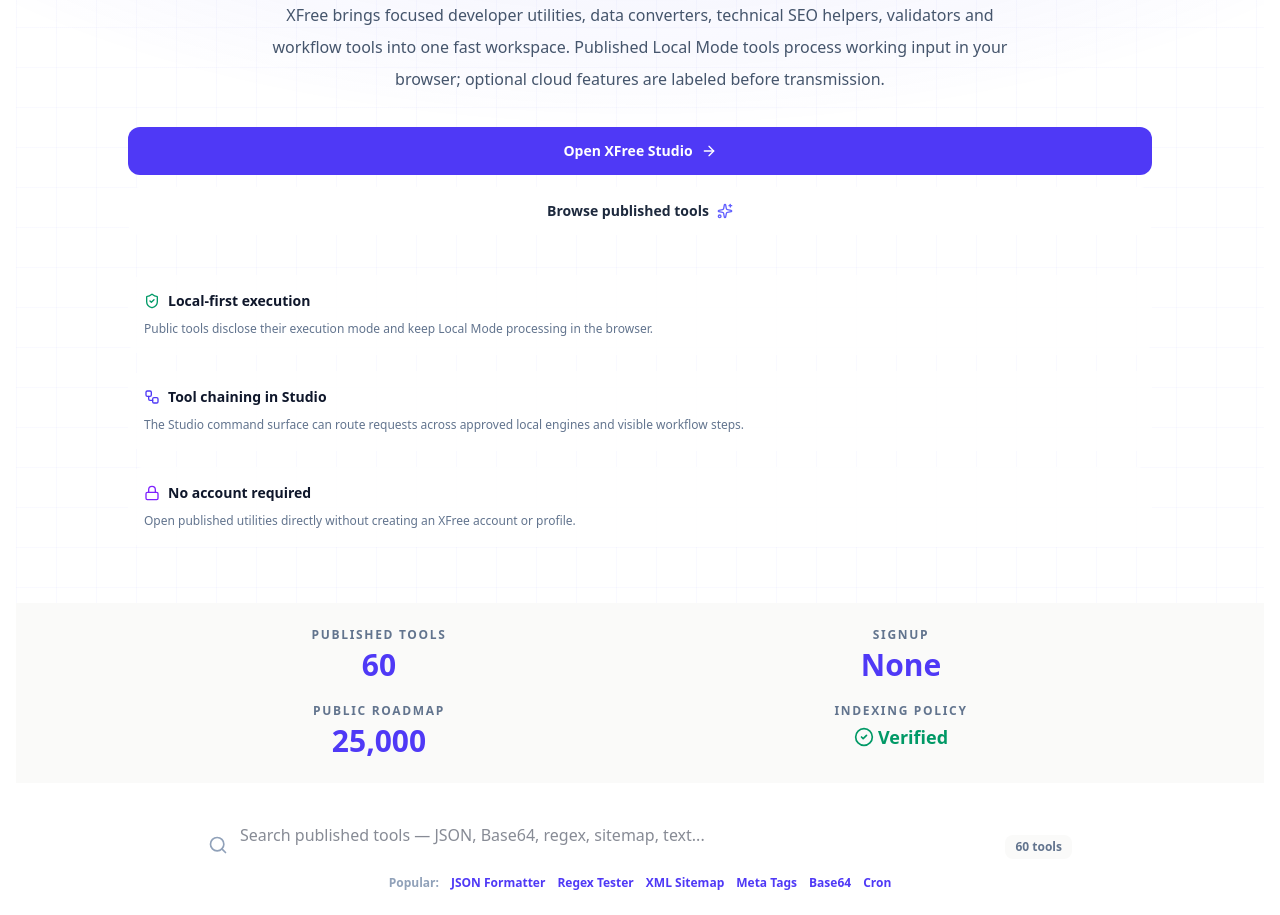
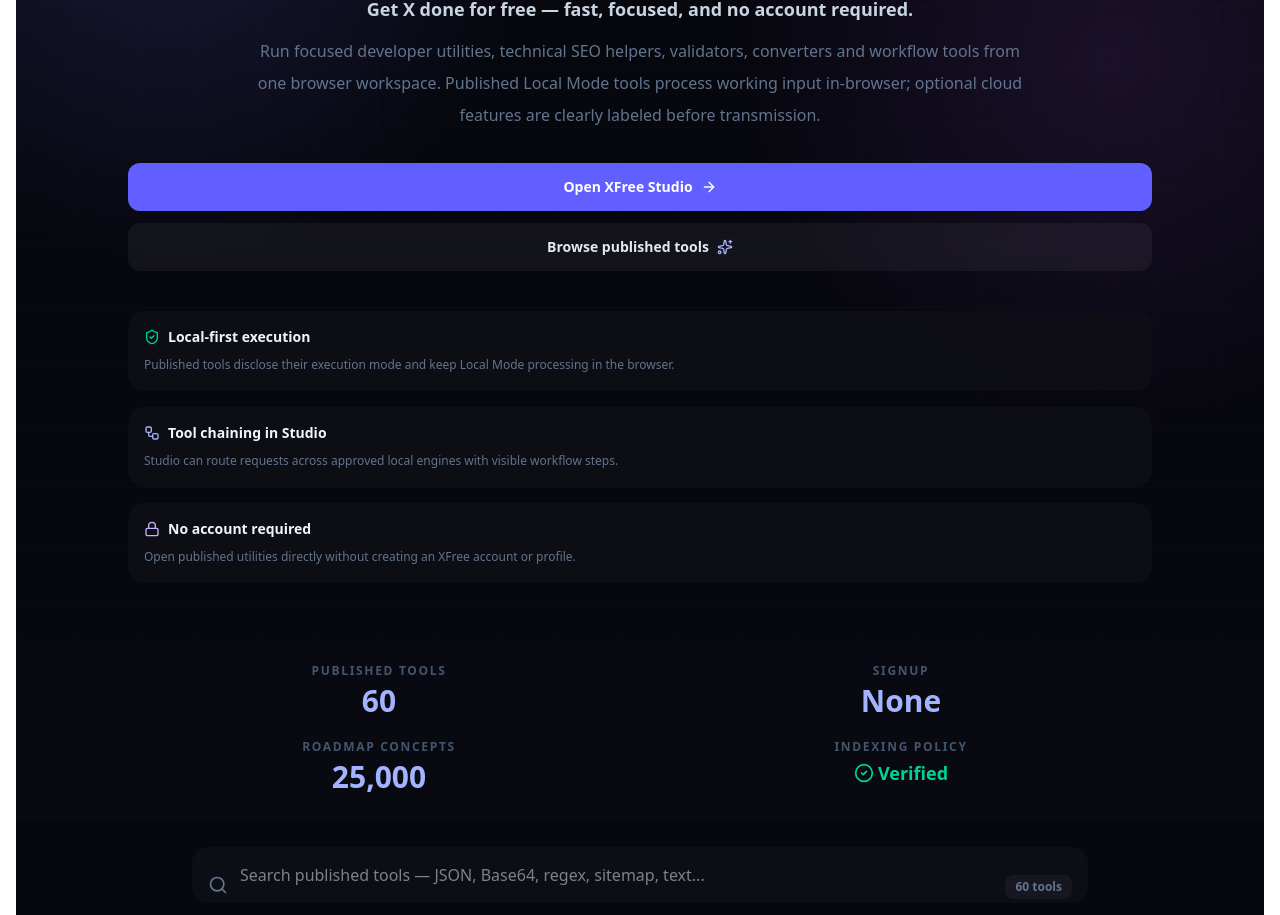
Before and after one commit to CodesbyFebin/xfree, a React (Vite) app: page / in a window 1280 px wide. Shown: the part 253-1168 px from the top of the page. Built offline with nearby package versions, Linux system fonts and the light colour scheme.

Commit message:
design(home): switch hero to dark reference direction D

```diff
--- a/src/components/HeroBanner.tsx
+++ b/src/components/HeroBanner.tsx
@@ -31,35 +31,36 @@
   onOpenStudio,
 }) => {
   useEffect(() => {
-    document.body.classList.add("xfree-home-light");
-    return () => document.body.classList.remove("xfree-home-light");
+    document.body.classList.add("xfree-home-dark");
+    return () => document.body.classList.remove("xfree-home-dark");
   }, []);
 
   return (
-    <section className="overflow-hidden rounded-[2rem] border border-slate-200 bg-white shadow-sm" aria-labelledby="home-hero-heading">
+    <section className="relative overflow-hidden rounded-[2rem] border border-indigo-500/10 bg-[#07070e] shadow-2xl shadow-black/30" aria-labelledby="home-hero-heading">
       <div className="relative px-5 py-14 sm:px-10 sm:py-16 lg:px-14 lg:py-20">
         <div
-          className="pointer-events-none absolute inset-0 opacity-90"
+          className="pointer-events-none absolute inset-0 opacity-100"
           aria-hidden="true"
           style={{
             backgroundImage:
-              "radial-gradient(ellipse 72% 52% at 50% -12%, rgba(99,102,241,.17), transparent), linear-gradient(rgba(99,102,241,.045) 1px, transparent 1px), linear-gradient(90deg, rgba(99,102,241,.045) 1px, transparent 1px)",
-            backgroundSize: "auto, 40px 40px, 40px 40px",
+              "radial-gradient(circle at 12% 8%, rgba(99,102,241,.18), transparent 28%), radial-gradient(circle at 88% 28%, rgba(168,85,247,.12), transparent 30%), linear-gradient(rgba(99,102,241,.025) 1px, transparent 1px), linear-gradient(90deg, rgba(99,102,241,.025) 1px, transparent 1px)",
+            backgroundSize: "auto, auto, 60px 60px, 60px 60px",
           }}
         />
 
         <div className="relative mx-auto max-w-5xl text-center">
-          <div className="mb-6 inline-flex items-center gap-2 rounded-full border border-indigo-200 bg-indigo-50 px-4 py-1.5 text-xs font-bold text-indigo-700">
-            <span className="h-2 w-2 rounded-full bg-emerald-500" aria-hidden="true" />
+          <div className="mb-7 inline-flex items-center gap-2 rounded-full border border-indigo-500/20 bg-indigo-500/10 px-4 py-1.5 text-xs font-bold text-indigo-300">
+            <span className="h-2 w-2 rounded-full bg-emerald-400 shadow-[0_0_16px_rgba(52,211,153,.75)]" aria-hidden="true" />
             {totalTools} published tools · Local Mode by default · No signup
           </div>
 
-          <h1 id="home-hero-heading" className="text-4xl font-black tracking-[-0.035em] text-slate-950 sm:text-5xl lg:text-6xl">
-            Free developer tools that <span className="bg-gradient-to-r from-indigo-600 via-violet-600 to-purple-500 bg-clip-text text-transparent">run in your browser</span>
+          <h1 id="home-hero-heading" className="text-4xl font-black tracking-[-0.04em] text-white sm:text-5xl lg:text-7xl">
+            Free Developer, SEO <span className="bg-gradient-to-r from-indigo-300 via-indigo-400 to-violet-400 bg-clip-text text-transparent">&amp; AI Tools</span>
           </h1>
 
-          <p className="mx-auto mt-6 max-w-3xl text-base leading-8 text-slate-600 sm:text-lg">
-            XFree brings focused developer utilities, data converters, technical SEO helpers, validators and workflow tools into one fast workspace. Published Local Mode tools process working input in your browser; optional cloud features are labeled before transmission.
+          <p className="mx-auto mt-4 max-w-3xl text-lg font-semibold text-slate-300 sm:text-xl">Get X done for free — fast, focused, and no account required.</p>
+          <p className="mx-auto mt-3 max-w-3xl text-base leading-8 text-slate-500 sm:text-lg">
+            Run focused developer utilities, technical SEO helpers, validators, converters and workflow tools from one browser workspace. Published Local Mode tools process working input in-browser; optional cloud features are clearly labeled before transmission.
           </p>
 
           <div className="mt-8 flex flex-col items-center justify-center gap-3 sm:flex-row">
@@ -70,7 +71,7 @@
                 event.preventDefault();
                 onOpenStudio();
               }}
-              className="inline-flex w-full items-center justify-center gap-2 rounded-xl bg-indigo-600 px-7 py-3.5 text-sm font-bold text-white shadow-lg shadow-indigo-600/20 transition hover:bg-indigo-700 focus-visible:outline-none focus-visible:ring-4 focus-visible:ring-indigo-200 sm:w-auto"
+              className="inline-flex w-full items-center justify-center gap-2 rounded-xl bg-indigo-500 px-7 py-3.5 text-sm font-bold text-white shadow-lg shadow-indigo-500/20 transition hover:bg-indigo-400 focus-visible:outline-none focus-visible:ring-4 focus-visible:ring-indigo-500/30 sm:w-auto"
             >
               Open XFree Studio
               <ArrowRight className="h-4 w-4" />
@@ -78,31 +79,31 @@
             <button
               type="button"
               onClick={onExploreFreeTools}
-              className="inline-flex w-full items-center justify-center gap-2 rounded-xl border border-slate-200 bg-white px-7 py-3.5 text-sm font-bold text-slate-800 shadow-sm transition hover:border-indigo-200 hover:bg-indigo-50 focus-visible:outline-none focus-visible:ring-4 focus-visible:ring-indigo-100 sm:w-auto"
+              className="inline-flex w-full items-center justify-center gap-2 rounded-xl border border-slate-700/70 bg-white/5 px-7 py-3.5 text-sm font-bold text-slate-200 backdrop-blur transition hover:border-indigo-400/40 hover:bg-indigo-500/10 focus-visible:outline-none focus-visible:ring-4 focus-visible:ring-indigo-500/20 sm:w-auto"
             >
               Browse published tools
-              <Sparkles className="h-4 w-4 text-indigo-500" />
+              <Sparkles className="h-4 w-4 text-indigo-300" />
             </button>
           </div>
 
           <div className="mt-10 grid gap-4 text-left sm:grid-cols-3">
-            <div className="rounded-2xl border border-slate-200 bg-white/90 p-4 shadow-sm">
-              <div className="flex items-center gap-2 text-sm font-bold text-slate-900">
-                <ShieldCheck className="h-4 w-4 text-emerald-600" />
+            <div className="rounded-2xl border border-slate-800/80 bg-[#0f0f17]/80 p-4 backdrop-blur">
+              <div className="flex items-center gap-2 text-sm font-bold text-slate-100">
+                <ShieldCheck className="h-4 w-4 text-emerald-400" />
                 Local-first execution
               </div>
-              <p className="mt-2 text-xs leading-5 text-slate-500">Public tools disclose their execution mode and keep Local Mode processing in the browser.</p>
+              <p className="mt-2 text-xs leading-5 text-slate-500">Published tools disclose their execution mode and keep Local Mode processing in the browser.</p>
             </div>
-            <div className="rounded-2xl border border-slate-200 bg-white/90 p-4 shadow-sm">
-              <div className="flex items-center gap-2 text-sm font-bold text-slate-900">
-                <Workflow className="h-4 w-4 text-indigo-600" />
+            <div className="rounded-2xl border border-slate-800/80 bg-[#0f0f17]/80 p-4 backdrop-blur">
+              <div className="flex items-center gap-2 text-sm font-bold text-slate-100">
+                <Workflow className="h-4 w-4 text-indigo-300" />
                 Tool chaining in Studio
               </div>
-              <p className="mt-2 text-xs leading-5 text-slate-500">The Studio command surface can route requests across approved local engines and visible workflow steps.</p>
+              <p className="mt-2 text-xs leading-5 text-slate-500">Studio can route requests across approved local engines with visible workflow steps.</p>
             </div>
-            <div className="rounded-2xl border border-slate-200 bg-white/90 p-4 shadow-sm">
-              <div className="flex items-center gap-2 text-sm font-bold text-slate-900">
-                <Lock className="h-4 w-4 text-violet-600" />
+            <div className="rounded-2xl border border-slate-800/80 bg-[#0f0f17]/80 p-4 backdrop-blur">
+              <div className="flex items-center gap-2 text-sm font-bold text-slate-100">
+                <Lock className="h-4 w-4 text-violet-300" />
                 No account required
               </div>
               <p className="mt-2 text-xs leading-5 text-slate-500">Open published utilities directly without creating an XFree account or profile.</p>
@@ -111,46 +112,46 @@
         </div>
       </div>
 
-      <div className="border-y border-slate-200 bg-stone-50 px-5 py-6 sm:px-10">
+      <div className="border-y border-slate-800/70 bg-[#0a0a12]/75 px-5 py-6 sm:px-10">
         <dl className="mx-auto grid max-w-5xl grid-cols-2 gap-5 md:grid-cols-4">
           <div className="text-center">
-            <dt className="text-xs font-semibold uppercase tracking-[0.14em] text-slate-500">Published tools</dt>
-            <dd className="mt-1 text-3xl font-black text-indigo-600">{totalTools}</dd>
+            <dt className="text-xs font-semibold uppercase tracking-[0.14em] text-slate-600">Published tools</dt>
+            <dd className="mt-1 text-3xl font-black text-indigo-300">{totalTools}</dd>
           </div>
           <div className="text-center">
-            <dt className="text-xs font-semibold uppercase tracking-[0.14em] text-slate-500">Signup</dt>
-            <dd className="mt-1 text-3xl font-black text-indigo-600">None</dd>
+            <dt className="text-xs font-semibold uppercase tracking-[0.14em] text-slate-600">Signup</dt>
+            <dd className="mt-1 text-3xl font-black text-indigo-300">None</dd>
           </div>
           <div className="text-center">
-            <dt className="text-xs font-semibold uppercase tracking-[0.14em] text-slate-500">Public roadmap</dt>
-            <dd className="mt-1 text-3xl font-black text-indigo-600">{ROADMAP_CONCEPT_COUNT.toLocaleString()}</dd>
+            <dt className="text-xs font-semibold uppercase tracking-[0.14em] text-slate-600">Roadmap concepts</dt>
+            <dd className="mt-1 text-3xl font-black text-indigo-300">{ROADMAP_CONCEPT_COUNT.toLocaleString()}</dd>
           </div>
           <div className="text-center">
-            <dt className="text-xs font-semibold uppercase tracking-[0.14em] text-slate-500">Indexing policy</dt>
-            <dd className="mt-1 flex items-center justify-center gap-1 text-lg font-black text-emerald-600"><CheckCircle2 className="h-5 w-5" /> Verified</dd>
+            <dt className="text-xs font-semibold uppercase tracking-[0.14em] text-slate-600">Indexing policy</dt>
+            <dd className="mt-1 flex items-center justify-center gap-1 text-lg font-black text-emerald-400"><CheckCircle2 className="h-5 w-5" /> Verified</dd>
           </div>
         </dl>
       </div>
 
-      <div className="px-5 py-6 sm:px-10">
-        <div className="relative mx-auto max-w-4xl">
-          <Search className="pointer-events-none absolute left-4 top-1/2 h-5 w-5 -translate-y-1/2 text-slate-400" />
+      <div className="px-5 py-7 sm:px-10">
+        <div className="relative mx-auto max-w-4xl rounded-2xl border border-slate-700/60 bg-[#0f0f17]/80 shadow-xl shadow-black/20 transition focus-within:border-indigo-400/50 focus-within:ring-4 focus-within:ring-indigo-500/10">
+          <Search className="pointer-events-none absolute left-4 top-1/2 h-5 w-5 -translate-y-1/2 text-slate-500" />
           <input
             type="search"
             value={searchQuery}
             onChange={(event) => onSearchChange(event.target.value)}
             placeholder="Search published tools — JSON, Base64, regex, sitemap, text..."
-            className="h-14 w-full rounded-2xl border border-slate-200 bg-white pl-12 pr-24 text-base text-slate-900 shadow-sm outline-none transition placeholder:text-slate-400 focus:border-indigo-400 focus:ring-4 focus:ring-indigo-100"
+            className="h-14 w-full rounded-2xl bg-transparent pl-12 pr-24 text-base text-slate-100 outline-none placeholder:text-slate-600"
             aria-label="Search published XFree tools"
           />
-          <span className="absolute right-4 top-1/2 -translate-y-1/2 rounded-lg border border-slate-200 bg-stone-50 px-2.5 py-1 text-xs font-semibold text-slate-500">
+          <span className="absolute right-4 top-1/2 -translate-y-1/2 rounded-lg border border-slate-700 bg-[#171722] px-2.5 py-1 text-xs font-semibold text-slate-500">
             {totalTools} tools
           </span>
         </div>
         <nav className="mx-auto mt-3 flex max-w-4xl flex-wrap items-center justify-center gap-x-3 gap-y-2 text-xs" aria-label="Popular published tools">
-          <span className="font-semibold text-slate-400">Popular:</span>
+          <span className="font-semibold text-slate-600">Popular:</span>
           {POPULAR_TOOLS.map(([label, href]) => (
-            <a key={href} href={href} className="font-semibold text-indigo-600 transition hover:text-indigo-800 focus-visible:outline-none focus-visible:ring-2 focus-visible:ring-indigo-300">
+            <a key={href} href={href} className="font-semibold text-indigo-400/80 transition hover:text-indigo-300 focus-visible:outline-none focus-visible:ring-2 focus-visible:ring-indigo-400">
               {label}
             </a>
           ))}
```
